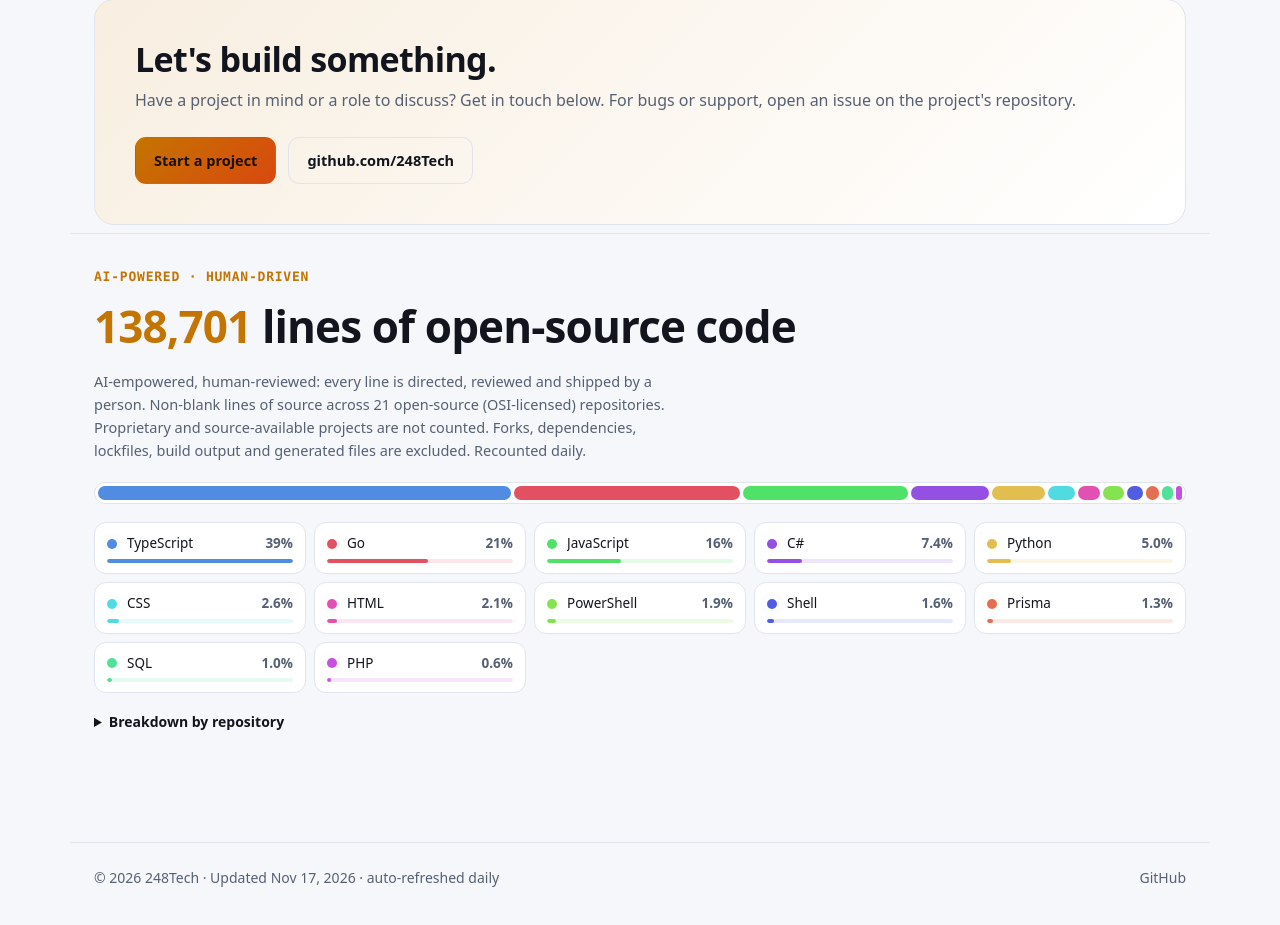
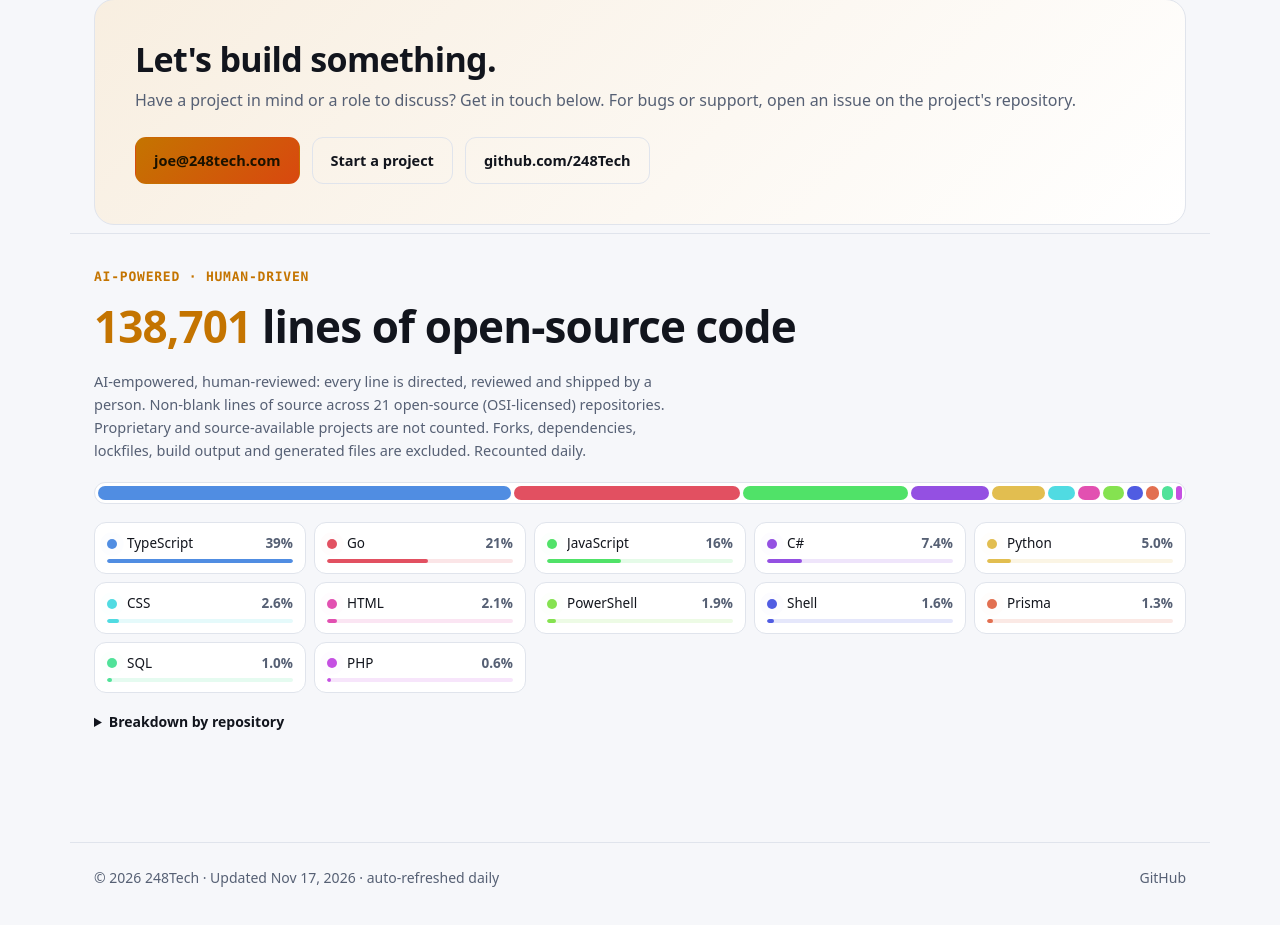
Before and after one commit to 248Tech/248Tech.github.io, a plain HTML site: page index.html in a window 1280 px wide. Shown: the part 5346-6271 px from the top of the page. Drawn offline with Linux system fonts and the light colour scheme.

Commit message:
Use joe@248tech.com as primary contact; inquiry form secondary
Co-Authored-By: Claude Opus 5.5 <noreply@anthropic.com>

```diff
--- a/index.html
+++ b/index.html
@@ -100,8 +100,8 @@
         <p class="sub">Have a project in mind or a role to discuss? Get in touch below. For bugs or support, open an issue on the project&#39;s repository.</p>
       </div>
       <div class="cta">
-        <!-- TODO before publishing: replace with a verified email (mailto:) or keep the inquiry form only after its endpoint is configured -->
-        <a class="btn primary" href="https://248tech.github.io/project-inquiry/">Start a project</a>
+        <a class="btn primary" href="mailto:joe@248tech.com">joe@248tech.com</a>
+        <a class="btn" href="https://248tech.github.io/project-inquiry/">Start a project</a>
         <a class="btn" href="https://github.com/248Tech" rel="noopener">github.com/248Tech</a>
       </div>
     </div>
```
